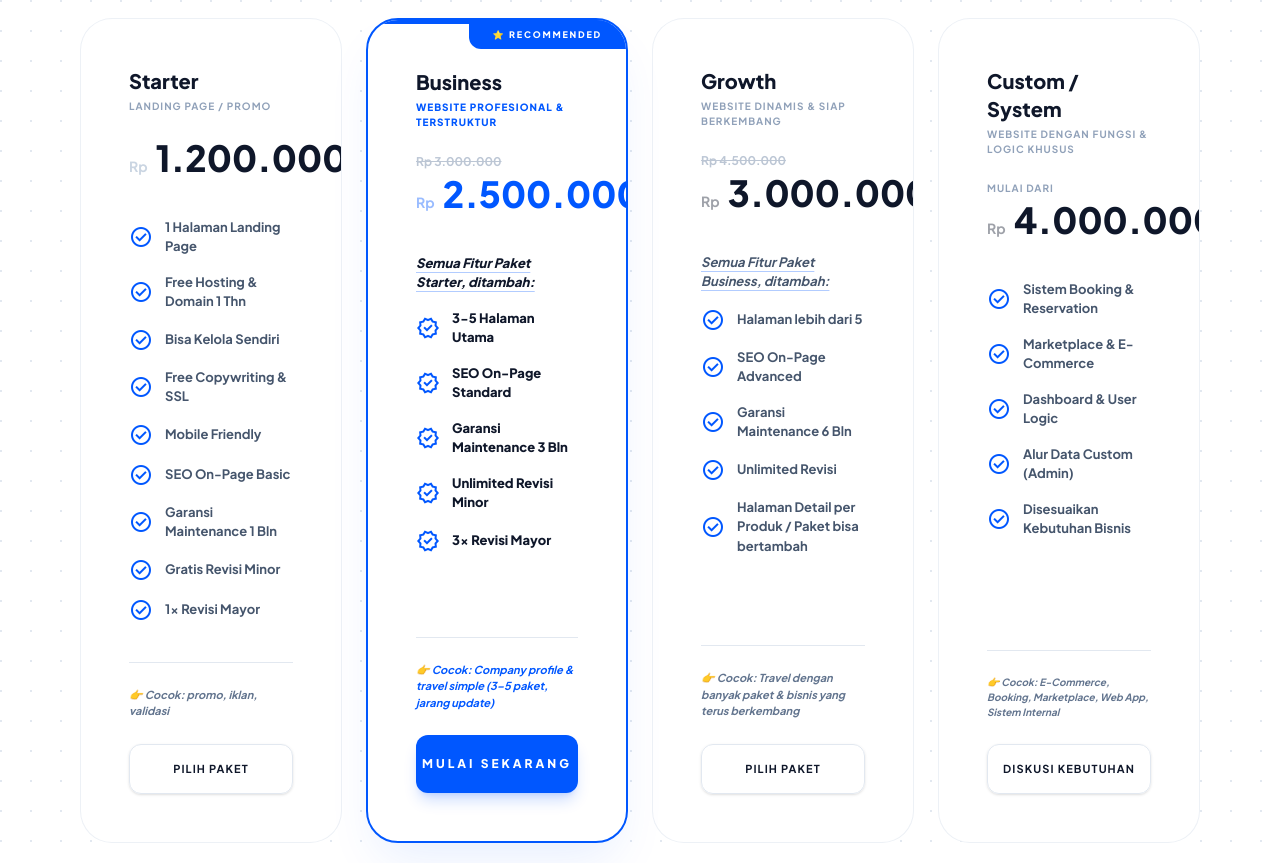
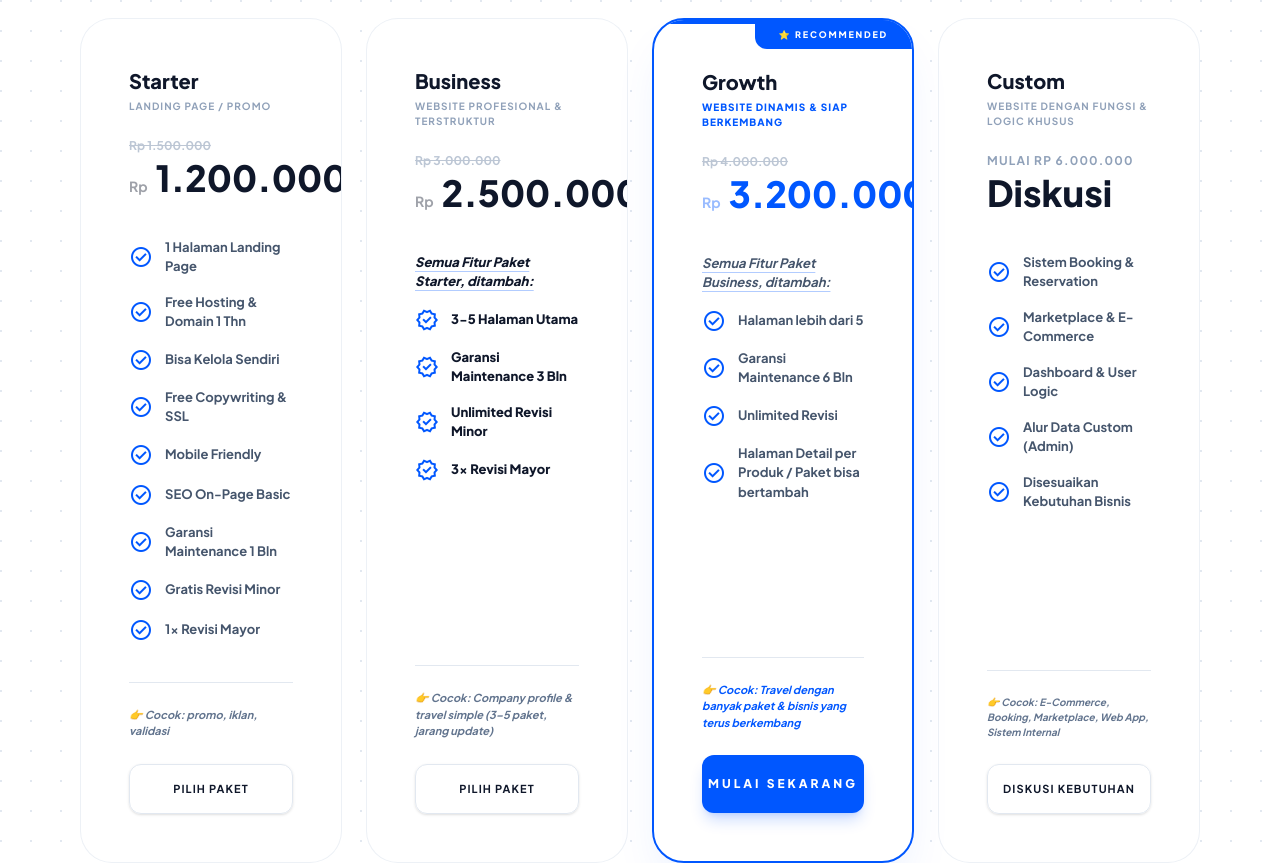
Before and after one commit to ramdotcode/ramcode, a website built with Vite: page index.html in a window 1280 px wide. Shown: the part 3000-3863 px from the top of the page. Built offline with nearby package versions, Linux system fonts and the light colour scheme.

Commit message:
update pricing packages: starter, business, growth, and custom for ramadan promo

```diff
--- a/index.html
+++ b/index.html
@@ -342,9 +342,12 @@
                     <div class="bento-block p-12 flex flex-col items-start bg-white border-ocean-border/60">
                         <h4 class="text-xl font-extrabold text-accent mb-1">Starter</h4>
                         <p class="text-[10px] text-slate-400 mb-6 uppercase tracking-widest font-bold">Landing Page / Promo</p>
-                        <div class="flex items-baseline gap-2 mb-10">
-                            <span class="text-sm font-bold text-slate-300">Rp</span>
-                            <span class="text-4xl font-extrabold text-accent">1.200.000</span>
+                        <div class="flex flex-col gap-1 mb-10">
+                            <span class="text-xs font-bold text-slate-400 line-through opacity-60">Rp 1.500.000</span>
+                            <div class="flex items-baseline gap-2 text-accent">
+                                <span class="text-sm font-bold opacity-40">Rp</span>
+                                <span class="text-4xl font-extrabold">1.200.000</span>
+                            </div>
                         </div>
                         <ul class="space-y-4 mb-10 w-full flex-grow">
                             <li class="flex items-center gap-3 text-[13px] text-slate-600 font-bold"><span class="material-symbols-outlined text-primary text-lg">check_circle</span> 1 Halaman Landing Page</li>
@@ -363,15 +366,13 @@
                         </div>
                     </div>
 
-                    <!-- Paket Business (Featured) -->
-                    <div class="bento-block pricing-card-featured p-12 flex flex-col items-start bg-white">
-                        <div class="absolute top-0 left-0 w-full h-1 bg-primary"></div>
-                        <div class="absolute top-0 right-0 bg-primary text-white text-[9px] font-extrabold px-6 py-2 uppercase tracking-[0.2em] rounded-bl-xl">⭐ Recommended</div>
+                    <!-- Paket Business -->
+                    <div class="bento-block p-12 flex flex-col items-start bg-white border-ocean-border/60">
                         <h4 class="text-xl font-extrabold text-accent mb-1">Business</h4>
-                        <p class="text-[10px] text-primary mb-6 uppercase tracking-widest font-extrabold">Website Profesional & Terstruktur</p>
+                        <p class="text-[10px] text-slate-400 mb-6 uppercase tracking-widest font-bold">Website Profesional & Terstruktur</p>
                         <div class="flex flex-col gap-1 mb-10">
                             <span class="text-xs font-bold text-slate-400 line-through opacity-60">Rp 3.000.000</span>
-                            <div class="flex items-baseline gap-2 text-primary">
+                            <div class="flex items-baseline gap-2 text-accent">
                                 <span class="text-sm font-bold opacity-40">Rp</span>
                                 <span class="text-4xl font-extrabold">2.500.000</span>
                             </div>
@@ -379,51 +380,50 @@
                         <ul class="space-y-4 mb-10 w-full flex-grow">
                             <li class="flex items-center gap-3 text-[13px] text-accent font-extrabold italic underline decoration-primary/30 underline-offset-4">Semua Fitur Paket Starter, ditambah:</li>
                             <li class="flex items-center gap-3 text-[13px] text-accent font-extrabold"><span class="material-symbols-outlined text-primary text-lg">verified</span> 3-5 Halaman Utama</li>
-                            <li class="flex items-center gap-3 text-[13px] text-accent font-extrabold"><span class="material-symbols-outlined text-primary text-lg">verified</span> SEO On-Page Standard</li>
                             <li class="flex items-center gap-3 text-[13px] text-accent font-extrabold"><span class="material-symbols-outlined text-primary text-lg">verified</span> Garansi Maintenance 3 Bln</li>
                             <li class="flex items-center gap-3 text-[13px] text-accent font-extrabold"><span class="material-symbols-outlined text-primary text-lg">verified</span> Unlimited Revisi Minor</li>
                             <li class="flex items-center gap-3 text-[13px] text-accent font-extrabold"><span class="material-symbols-outlined text-primary text-lg">verified</span> 3x Revisi Mayor</li>
                         </ul>
                         <div class="mt-auto pt-6 border-t border-ocean-border w-full">
-                            <p class="text-[11px] text-primary font-bold italic mb-6">👉 Cocok: Company profile & travel simple (3–5 paket, jarang update)</p>
-                            <button class="w-full py-5 bg-primary text-white font-extrabold text-[12px] uppercase tracking-[0.25em] hover:bg-accent transition-all rounded-xl shadow-lg shadow-primary/20">Mulai Sekarang</button>
+                            <p class="text-[11px] text-slate-500 font-bold italic mb-6">👉 Cocok: Company profile & travel simple (3–5 paket, jarang update)</p>
+                            <button class="w-full py-4 border border-ocean-border text-accent font-bold text-[11px] uppercase tracking-widest hover:bg-ocean-card transition-all rounded-xl shadow-sm">Pilih Paket</button>
                         </div>
                     </div>
 
-                    <!-- Paket Growth -->
-                    <div class="bento-block p-12 flex flex-col items-start bg-white border-ocean-border/60">
+                    <!-- Paket Growth (Featured) -->
+                    <div class="bento-block pricing-card-featured p-12 flex flex-col items-start bg-white">
+                        <div class="absolute top-0 left-0 w-full h-1 bg-primary"></div>
+                        <div class="absolute top-0 right-0 bg-primary text-white text-[9px] font-extrabold px-6 py-2 uppercase tracking-[0.2em] rounded-bl-xl">⭐ Recommended</div>
                         <h4 class="text-xl font-extrabold text-accent mb-1">Growth</h4>
-                        <p class="text-[10px] text-slate-400 mb-6 uppercase tracking-widest font-bold">Website Dinamis & Siap Berkembang</p>
+                        <p class="text-[10px] text-primary mb-6 uppercase tracking-widest font-extrabold">Website Dinamis & Siap Berkembang</p>
                         <div class="flex flex-col gap-1 mb-10">
-                            <span class="text-xs font-bold text-slate-400 line-through opacity-60">Rp 4.500.000</span>
-                            <div class="flex items-baseline gap-2 text-accent">
+                            <span class="text-xs font-bold text-slate-400 line-through opacity-60">Rp 4.000.000</span>
+                            <div class="flex items-baseline gap-2 text-primary">
                                 <span class="text-sm font-bold opacity-40">Rp</span>
-                                <span class="text-4xl font-extrabold">3.000.000</span>
+                                <span class="text-4xl font-extrabold">3.200.000</span>
                             </div>
                         </div>
                         <ul class="space-y-4 mb-10 w-full flex-grow">
                             <li class="flex items-center gap-3 text-[13px] text-slate-600 font-bold italic underline decoration-primary/30 underline-offset-4">Semua Fitur Paket Business, ditambah:</li>
                             <li class="flex items-center gap-3 text-[13px] text-slate-600 font-bold"><span class="material-symbols-outlined text-primary text-lg">check_circle</span> Halaman lebih dari 5</li>
-                            <li class="flex items-center gap-3 text-[13px] text-slate-600 font-bold"><span class="material-symbols-outlined text-primary text-lg">check_circle</span> SEO On-Page Advanced</li>
                             <li class="flex items-center gap-3 text-[13px] text-slate-600 font-bold"><span class="material-symbols-outlined text-primary text-lg">check_circle</span> Garansi Maintenance 6 Bln</li>
                             <li class="flex items-center gap-3 text-[13px] text-slate-600 font-bold"><span class="material-symbols-outlined text-primary text-lg">check_circle</span> Unlimited Revisi</li>
                             <li class="flex items-center gap-3 text-[13px] text-slate-600 font-bold"><span class="material-symbols-outlined text-primary text-lg">check_circle</span> Halaman Detail per Produk / Paket bisa bertambah</li>
                         </ul>
                         <div class="mt-auto pt-6 border-t border-ocean-border w-full">
-                            <p class="text-[11px] text-slate-500 font-bold italic mb-6">👉 Cocok: Travel dengan banyak paket & bisnis yang terus berkembang</p>
-                            <button class="w-full py-4 border border-ocean-border text-accent font-bold text-[11px] uppercase tracking-widest hover:bg-ocean-card transition-all rounded-xl shadow-sm">Pilih Paket</button>
+                            <p class="text-[11px] text-primary font-bold italic mb-6">👉 Cocok: Travel dengan banyak paket & bisnis yang terus berkembang</p>
+                            <button class="w-full py-5 bg-primary text-white font-extrabold text-[12px] uppercase tracking-[0.25em] hover:bg-accent transition-all rounded-xl shadow-lg shadow-primary/20">Mulai Sekarang</button>
                         </div>
                     </div>
 
                     <!-- Paket Custom / System -->
                     <div class="bento-block p-12 flex flex-col items-start bg-white border-ocean-border/60">
-                        <h4 class="text-xl font-extrabold text-accent mb-1">Custom / System</h4>
+                        <h4 class="text-xl font-extrabold text-accent mb-1">Custom</h4>
                         <p class="text-[10px] text-slate-400 mb-6 uppercase tracking-widest font-bold">Website dengan Fungsi & Logic Khusus</p>
                         <div class="flex flex-col gap-1 mb-10">
-                            <span class="text-[10px] font-bold text-slate-400 uppercase tracking-widest">Mulai Dari</span>
+                            <span class="text-xs font-bold text-slate-400 uppercase tracking-widest">Mulai Rp 6.000.000</span>
                             <div class="flex items-baseline gap-2 text-accent">
-                                <span class="text-sm font-bold opacity-40">Rp</span>
-                                <span class="text-4xl font-extrabold">4.000.000</span>
+                                <span class="text-4xl font-extrabold">Diskusi</span>
                             </div>
                         </div>
                         <ul class="space-y-4 mb-10 w-full flex-grow">
```
